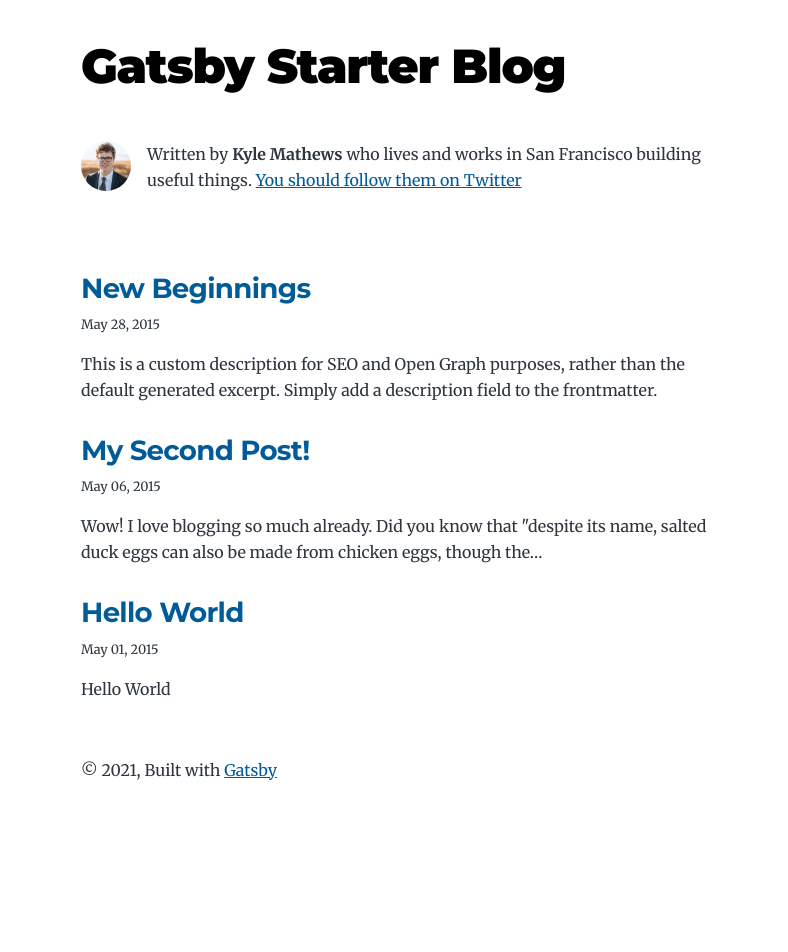
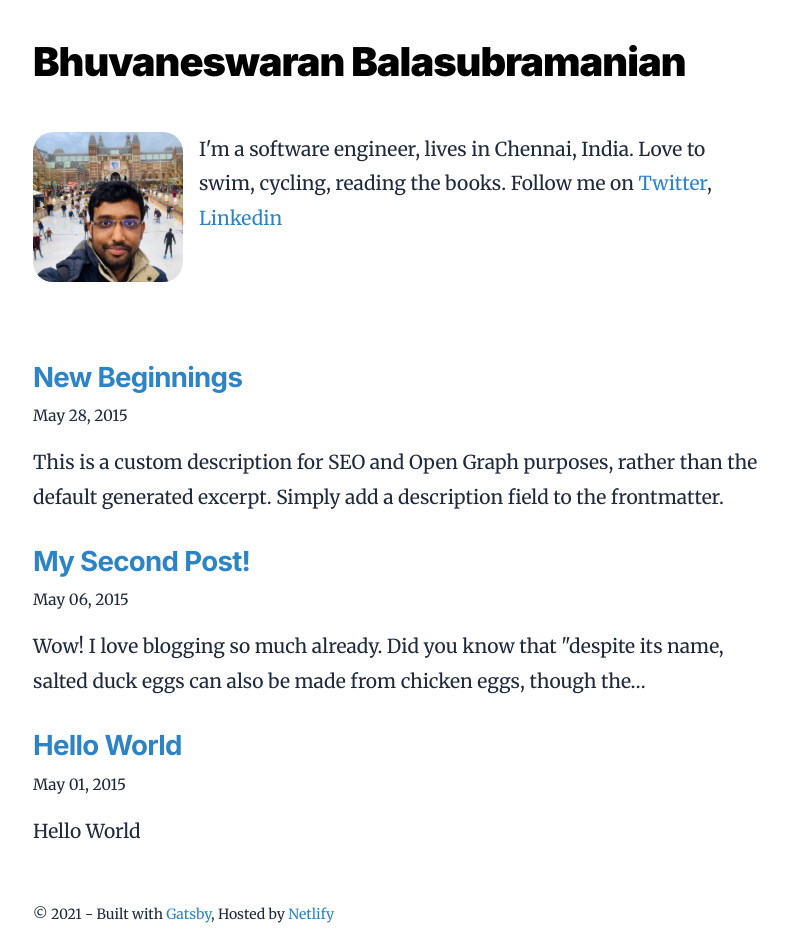
Before and after one commit to bhuvanbalasubramanian/bhuvaneswaran.com, a Gatsby site: page / in a window 1280 px wide. Shown: the whole page, without its empty margins (243-1031 px from the left). Before the commit the page ends 846 px from the top, so only its background shows below. Built offline with nearby package versions, Linux system fonts and the light colour scheme; Gatsby itself is replaced by a stand-in of ours.

Commit message:
initital changes

```diff
--- a/gatsby-browser.js
+++ b/gatsby-browser.js
@@ -1,6 +1,8 @@
 // custom typefaces
 import "typeface-montserrat"
 import "typeface-merriweather"
+import "@fontsource/inter/900.css"
+import "@fontsource/inter/700.css"
 // normalize CSS across browsers
 import "./src/normalize.css"
 // custom CSS styles
--- a/gatsby-config.js
+++ b/gatsby-config.js
@@ -1,14 +1,15 @@
 module.exports = {
   siteMetadata: {
-    title: `Gatsby Starter Blog`,
+    title: `Bhuvaneswaran Balasubramanian`,
     author: {
-      name: `Kyle Mathews`,
-      summary: `who lives and works in San Francisco building useful things.`,
+      name: `Bhuvaneswaran Balasubramanian`,
+      summary: ` I'm a software engineer, lives in Chennai, India. Love to swim, cycling, reading the books.`,
     },
-    description: `A starter blog demonstrating what Gatsby can do.`,
-    siteUrl: `https://gatsbystarterblogsource.gatsbyjs.io/`,
+    description: `Bhuvaneswaran's personal website. I enjoy creating things that live on the internet, whether that be websites, applications, or anything in between.`,
+    siteUrl: `http://www.bhuvaneswaran.com`,
     social: {
-      twitter: `kylemathews`,
+      twitter: `bhuvanoncode`,
+      linkedin: `bhuvan-balasubramanian`,
     },
   },
   plugins: [
@@ -118,7 +119,7 @@ module.exports = {
         background_color: `#ffffff`,
         theme_color: `#663399`,
         display: `minimal-ui`,
-        icon: `src/images/gatsby-icon.png`, // This path is relative to the root of the site.
+        icon: `src/images/favicon.png`, // This path is relative to the root of the site.
       },
     },
     `gatsby-plugin-react-helmet`,
--- a/package.json
+++ b/package.json
@@ -8,6 +8,7 @@
     "url": "https://github.com/gatsbyjs/gatsby/issues"
   },
   "dependencies": {
+    "@fontsource/inter": "^4.4.1",
     "gatsby": "^3.4.1",
     "gatsby-plugin-feed": "^3.4.0",
     "gatsby-plugin-gatsby-cloud": "^2.4.1",
--- a/src/components/bio.js
+++ b/src/components/bio.js
@@ -36,19 +36,20 @@ const Bio = () => {
         className="bio-avatar"
         layout="fixed"
         formats={["AUTO", "WEBP", "AVIF"]}
-        src="../images/profile-pic.png"
-        width={50}
-        height={50}
+        src="../images/profile-pic.jpg"
+        width={150}
+        height={150}
         quality={95}
         alt="Profile picture"
       />
       {author?.name && (
         <p>
-          Written by <strong>{author.name}</strong> {author?.summary || null}
-          {` `}
-          <a href={`https://twitter.com/${social?.twitter || ``}`}>
-            You should follow them on Twitter
-          </a>
+         {author?.summary || null}
+          {` `} Follow me on {` `}
+          <a target='_blank' href={`https://twitter.com/${social?.twitter || ``} `}>
+          Twitter
+          </a>,{` `}
+          <a target='_blank' href={`https://www.linkedin.com/in/${social?.linkedin || ``} `}>Linkedin</a>
         </p>
       )}
     </div>
--- a/src/components/layout.js
+++ b/src/components/layout.js
@@ -25,9 +25,10 @@ const Layout = ({ location, title, children }) => {
       <header className="global-header">{header}</header>
       <main>{children}</main>
       <footer>
-        © {new Date().getFullYear()}, Built with
+        © {new Date().getFullYear()} - Built with
         {` `}
-        <a href="https://www.gatsbyjs.com">Gatsby</a>
+        <a href="https://www.gatsbyjs.com" target='_blank'>Gatsby</a>, Hosted by {` `}
+        <a href="https://www.netlify.com" target='_blank'>Netlify</a>
       </footer>
     </div>
   )
--- a/src/style.css
+++ b/src/style.css
@@ -11,7 +11,7 @@
   --maxWidth-3xl: 48rem;
   --maxWidth-4xl: 56rem;
   --maxWidth-full: "100%";
-  --maxWidth-wrapper: var(--maxWidth-2xl);
+  --maxWidth-wrapper: var(--maxWidth-3xl);
   --spacing-px: "1px";
   --spacing-0: 0;
   --spacing-1: 0.25rem;
@@ -27,9 +27,7 @@
   --spacing-20: 5rem;
   --spacing-24: 6rem;
   --spacing-32: 8rem;
-  --fontFamily-sans: Montserrat, system-ui, -apple-system, BlinkMacSystemFont,
-    "Segoe UI", Roboto, "Helvetica Neue", Arial, "Noto Sans", sans-serif,
-    "Apple Color Emoji", "Segoe UI Emoji", "Segoe UI Symbol", "Noto Color Emoji";
+  --fontFamily-sans: "Inter", system-ui;
   --fontFamily-serif: "Merriweather", "Georgia", Cambria, "Times New Roman",
     Times, serif;
   --font-body: var(--fontFamily-serif);
@@ -44,7 +42,7 @@
   --lineHeight-none: 1;
   --lineHeight-tight: 1.1;
   --lineHeight-normal: 1.5;
-  --lineHeight-relaxed: 1.625;
+  --lineHeight-relaxed: 1.8;
   /* 1.200 Minor Third Type Scale */
   --fontSize-0: 0.833rem;
   --fontSize-1: 1rem;
@@ -54,8 +52,8 @@
   --fontSize-5: 2.074rem;
   --fontSize-6: 2.488rem;
   --fontSize-7: 2.986rem;
-  --color-primary: #005b99;
-  --color-text: #2e353f;
+  --color-primary: #2c84c7;
+  --color-text: #1e293b;
   --color-text-light: #4f5969;
   --color-heading: #1a202c;
   --color-heading-black: black;
@@ -79,7 +77,7 @@ html {
 
 body {
   font-family: var(--font-body);
-  font-size: var(--fontSize-1);
+  font-size: var(--fontSize-2);
   color: var(--color-text);
 }
 
@@ -231,6 +229,7 @@ table thead tr th {
 
 a {
   color: var(--color-primary);
+  text-decoration: none;
 }
 
 a:hover,
@@ -255,7 +254,7 @@ a:focus {
 }
 
 .main-heading {
-  font-size: var(--fontSize-7);
+  font-size: var(--fontSize-6);
   margin: 0;
 }
 
@@ -293,13 +292,14 @@ a:focus {
 
 .bio p {
   margin-bottom: var(--spacing-0);
+  font-size: 1.2rem;
 }
 
 .bio-avatar {
   margin-right: var(--spacing-4);
   margin-bottom: var(--spacing-0);
-  min-width: 50px;
-  border-radius: 100%;
+  min-width: 150px;
+  border-radius: 20px;
 }
 
 .blog-post header h1 {
@@ -331,3 +331,7 @@ a:focus {
     list-style-position: inside;
   }
 }
+
+footer{
+  font-size: 14px;
+}
```
Also changed, not shown: src/images/favicon.png (added), src/images/gatsby-icon.png (deleted), src/images/profile-pic.jpg (added), src/images/profile-pic.png (deleted), 1 other file.
